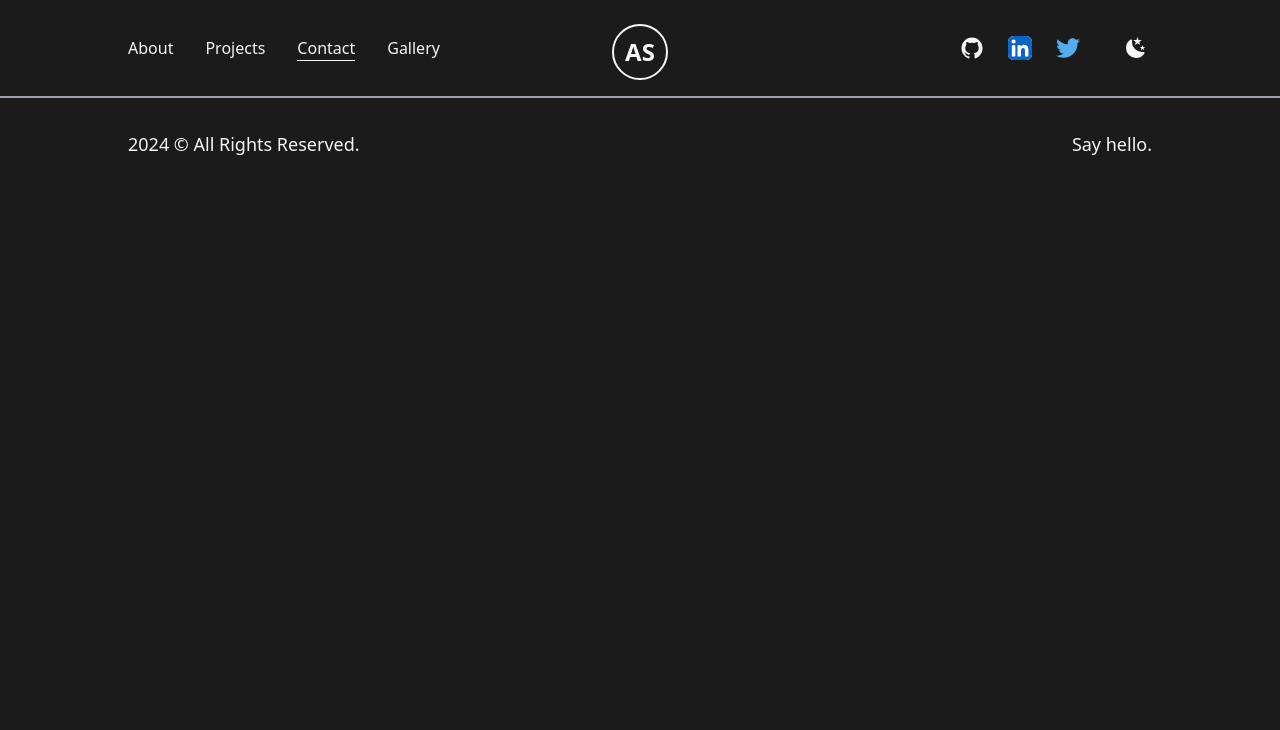
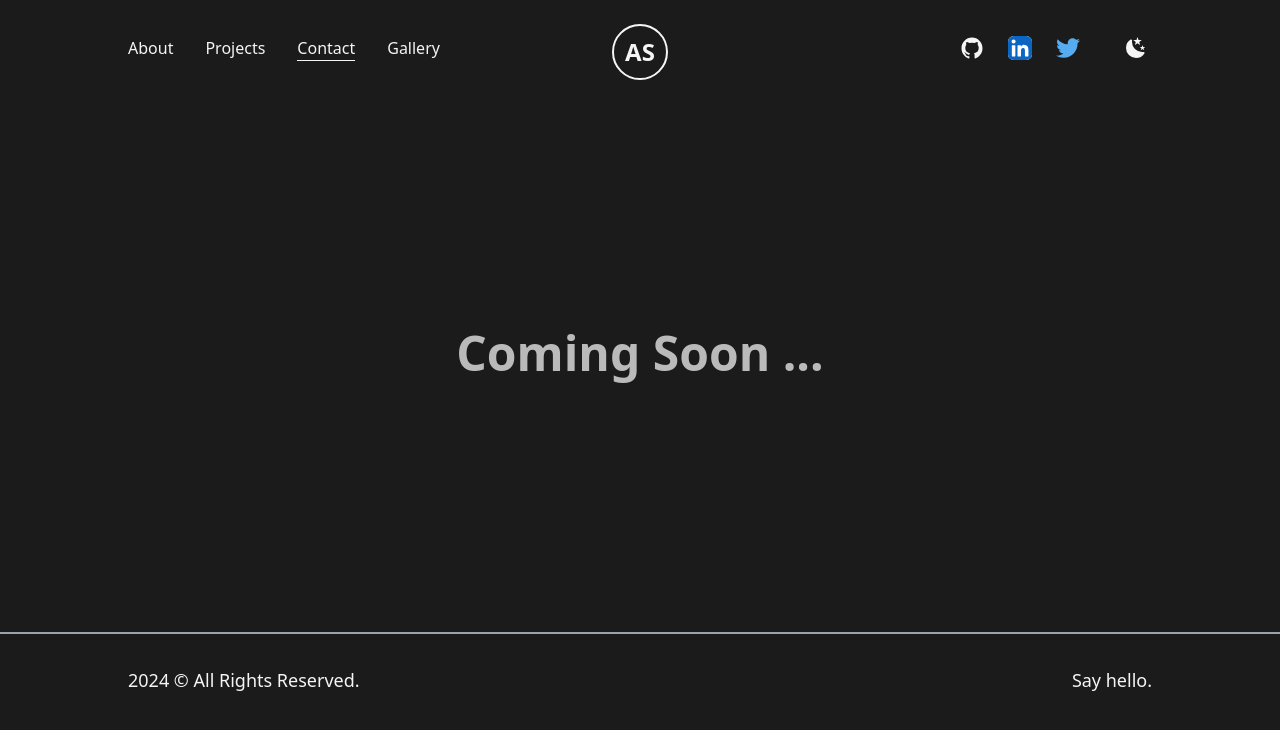
Before and after one commit to AryanShah874/Me, a React (Vite) app: page /contact in a window 1280 px wide. Shown: the top 730 px of the page. Built offline with nearby package versions, Linux system fonts and the light colour scheme.

Commit message:
Transition Effect Added

```diff
--- /dev/null
+++ b/src/components/TransitionEffect.jsx
@@ -0,0 +1,14 @@
+import React from 'react'
+import { motion } from 'framer-motion'
+
+const TransitionEffect = () => {
+  return (
+    <>
+      <motion.div className='fixed top-0 bottom-0 right-full w-screen h-screen z-30 bg-green-800' initial={{x: '100%', width: '100%'}} animate={{x: '0%', width: '0%'}} transition={{duration: 0.8, ease: 'easeInOut'}} />
+      <motion.div className='fixed top-0 bottom-0 right-full w-screen h-screen z-20 bg-light' initial={{x: '100%', width: '100%'}} animate={{x: '0%', width: '0%'}} transition={{delay: 0.2, duration: 0.8, ease: 'easeInOut'}} />
+      <motion.div className='fixed top-0 bottom-0 right-full w-screen h-screen z-10 bg-dark' initial={{x: '100%', width: '100%'}} animate={{x: '0%', width: '0%'}} transition={{delay: 0.4, duration: 0.8, ease: 'easeInOut'}} />
+    </>
+  )
+}
+
+export default TransitionEffect
--- a/src/pages/About.jsx
+++ b/src/pages/About.jsx
@@ -5,6 +5,7 @@ import { useInView, useMotionValue, useSpring } from 'framer-motion';
 import Skills from '../components/Skills';
 import Experience from '../components/Experience';
 import { Helmet } from 'react-helmet-async';
+import TransitionEffect from '../components/TransitionEffect';
 
 const AnimateNumber = ({ number }) => {
   const ref=useRef(null);
@@ -42,6 +43,9 @@ const About = () => {
         <meta name='description' content='any description' />
         <link rel="preload" as='image' href={profile} />
       </Helmet>
+
+      <TransitionEffect />
+
       <main className='flex flex-col items-center justify-center w-full'>
         <div className='w-full h-full inline-block z-0 bg-light dark:bg-dark dark:text-light p-32 pt-0 xl:p-24 lg:p-16 md:p-12 sm:p-8'>
           <AnimatedText text='Trust Me, I am a "Programmer"' className='mb-14 lg:!text-7xl sm:!text-6xl xs:!text-4xl sm:mb-8'/>
--- a/src/pages/Contact.jsx
+++ b/src/pages/Contact.jsx
@@ -1,5 +1,6 @@
 import React from 'react'
 import { Helmet } from 'react-helmet-async'
+import TransitionEffect from '../components/TransitionEffect'
 
 const Contact = () => {
   return (
@@ -8,6 +9,16 @@ const Contact = () => {
         <title>Aryan Shah | Contact</title>
         <meta name="description" content="any description" />
       </Helmet>
+
+      <TransitionEffect />
+
+      <main>
+        <div className='min-h-[67vh] w-full bg-light dark:bg-dark relative'>
+          <h1 className='text-5xl text-dark dark:text-light font-bold animate-pulse absolute left-[50%] top-[48%] translate-x-[-50%] translate-y-[-50%]'>
+            Coming Soon ...
+          </h1>
+        </div>
+      </main>
     </>
   )
 }
--- a/src/pages/Gallery.jsx
+++ b/src/pages/Gallery.jsx
@@ -1,5 +1,6 @@
 import React from 'react'
 import { Helmet } from 'react-helmet-async'
+import TransitionEffect from '../components/TransitionEffect'
 
 const Gallery = () => {
   return (
@@ -8,6 +9,8 @@ const Gallery = () => {
         <title>Aryan Shah | Gallery</title>
         <meta name="description" content="any description" />
       </Helmet>
+
+      <TransitionEffect />
 
       <div className='min-h-[67vh] w-full bg-light dark:bg-dark relative'>
         <h1 className='text-5xl text-dark dark:text-light font-bold animate-pulse absolute left-[50%] top-[48%] translate-x-[-50%] translate-y-[-50%]'>
--- a/src/pages/Home.jsx
+++ b/src/pages/Home.jsx
@@ -6,6 +6,7 @@ import {Cube, LinkArrow} from '../components/Icons'
 import HireMe from '../components/HireMe'
 import { motion } from 'framer-motion'
 import { Helmet } from 'react-helmet-async'
+import TransitionEffect from '../components/TransitionEffect'
 
 const Home = () => {
   const image={
@@ -20,6 +21,7 @@ const Home = () => {
         <meta name='description' content='any description' />
         <link rel="preload" as='image' href={profile} />
       </Helmet>
+      <TransitionEffect />
       <main className='flex items-center text-dark dark:text-white w-full min-h-screen'>
         <div className='w-full h-full inline-block z-0 bg-light dark:bg-dark p-32 xl:p-24 lg:p-16 md:p-12 sm:p-8 pt-0 md:pt-16 sm:pt-8'>
 
--- a/src/pages/Projects.jsx
+++ b/src/pages/Projects.jsx
@@ -8,6 +8,7 @@ import project3 from "../assets/images/project3.png";
 import project4 from "../assets/images/project4.png";
 import { GithubIcon } from "../components/Icons";
 import { motion } from "framer-motion";
+import TransitionEffect from "../components/TransitionEffect";
 
 const Projects = () => {
   return (
@@ -21,6 +22,8 @@ const Projects = () => {
         <link rel="preload" as='image' href={project3} />
         <link rel="preload" as='image 'href={project4} />
       </Helmet>
+
+      <TransitionEffect />
 
       <main className="flex flex-col items-center justify-center w-full">
         <div className="w-full h-full inline-block z-0 bg-light dark:bg-dark p-32 pt-0">
```
